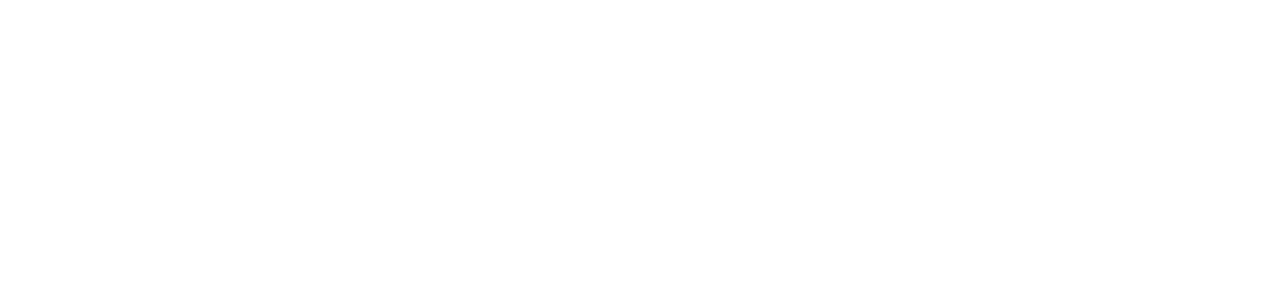
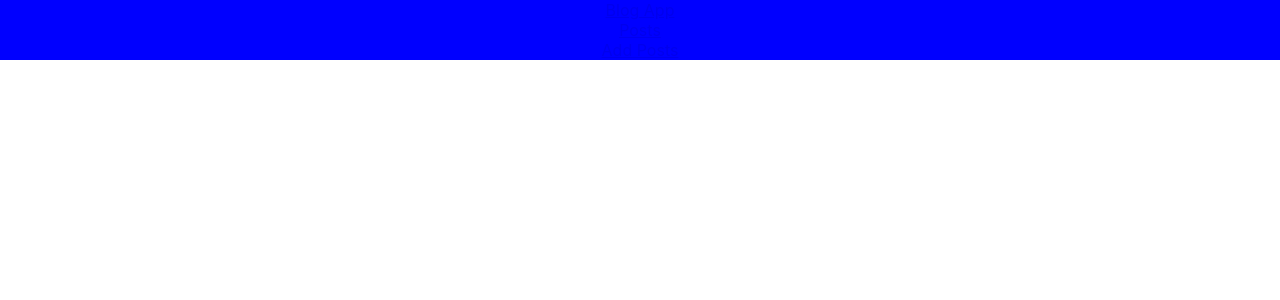
Before and after one commit to jpacheco008/blog-full-stack, a React (Create React App) app in the folder client/: page /post/1 in a window 1280 px wide. Shown: the top 300 px of the page. Built offline with nearby package versions, Linux system fonts and the light colour scheme.

Commit message:
John Kim

```diff
--- a/client/src/App.jsx
+++ b/client/src/App.jsx
@@ -1,12 +1,16 @@
-import './App.css';
-import { Route, Switch } from 'react-router-dom'
-import Home from './screens/Home/Home'
+import "./App.css";
+import { Route, Switch } from "react-router-dom";
+import Home from "./screens/Home/Home";
+import SingleBlog from "./screens/SingleBlog/SingleBlog";
+import Nav from "./components/Nav/Nav";
 
 function App() {
   return (
     <div className="App">
       <Switch>
-        <Route exact path='/' component={Home}/>
+        <Nav />
+        <Route exact path="/" component={Home} />
+        <Route path="/post/:id" component={SingleBlog} />
       </Switch>
     </div>
   );
--- /dev/null
+++ b/client/src/components/Nav/Nav.css
@@ -0,0 +1,3 @@
+nav {
+  background-color: blue;
+}
--- a/client/src/components/Nav/Nav.jsx
+++ b/client/src/components/Nav/Nav.jsx
@@ -0,0 +1,26 @@
+import { NavLink } from "react-router-dom";
+import "./Nav.css";
+
+const Nav = () => {
+  return (
+    <nav>
+      <div>
+        <NavLink className="logo" to="/">
+          Blog App
+        </NavLink>
+      </div>
+      <div>
+        <NavLink className="links" to="/">
+          Posts
+        </NavLink>
+      </div>
+      <div>
+        <NavLink className="links" to="/add-posts">
+          Add Posts
+        </NavLink>
+      </div>
+    </nav>
+  );
+};
+
+export default Nav;
--- a/client/src/screens/SingleBlog/SingleBlog.jsx
+++ b/client/src/screens/SingleBlog/SingleBlog.jsx
@@ -0,0 +1,35 @@
+import { useState, useEffect } from "react";
+import "./SingleBlog.css";
+import Nav from "../../components/Nav/Nav";
+import { getBlog } from "../../services/blogs.js";
+import { useParams, Link } from "react-router-dom";
+
+const SingleBlog = () => {
+  const [post, setPost] = useState(null);
+  const [isLoaded, setLoaded] = useState(false);
+  const { id } = useParams();
+
+  useEffect(() => {
+    const getPostData = async () => {
+      const post = await getBlog(id);
+      setPost(post);
+      setLoaded(true);
+    };
+    getPostData();
+  }, [id]);
+  console.log(post);
+
+  if (!isLoaded) {
+    return <h1>Loading...</h1>;
+  }
+
+  return (
+    <div className="singlePost">
+      <img className="postImg" src={post.imgURL} alt={post.name}></img>
+      <div className="name">{post.name}</div>
+      <div className="comment">{post.comment}</div>
+    </div>
+  );
+};
+
+export default SingleBlog;
```
Also changed, not shown: client/src/components/Nav/Nac.css (deleted), 2 other files (tests, documents, lock files or other folders).
